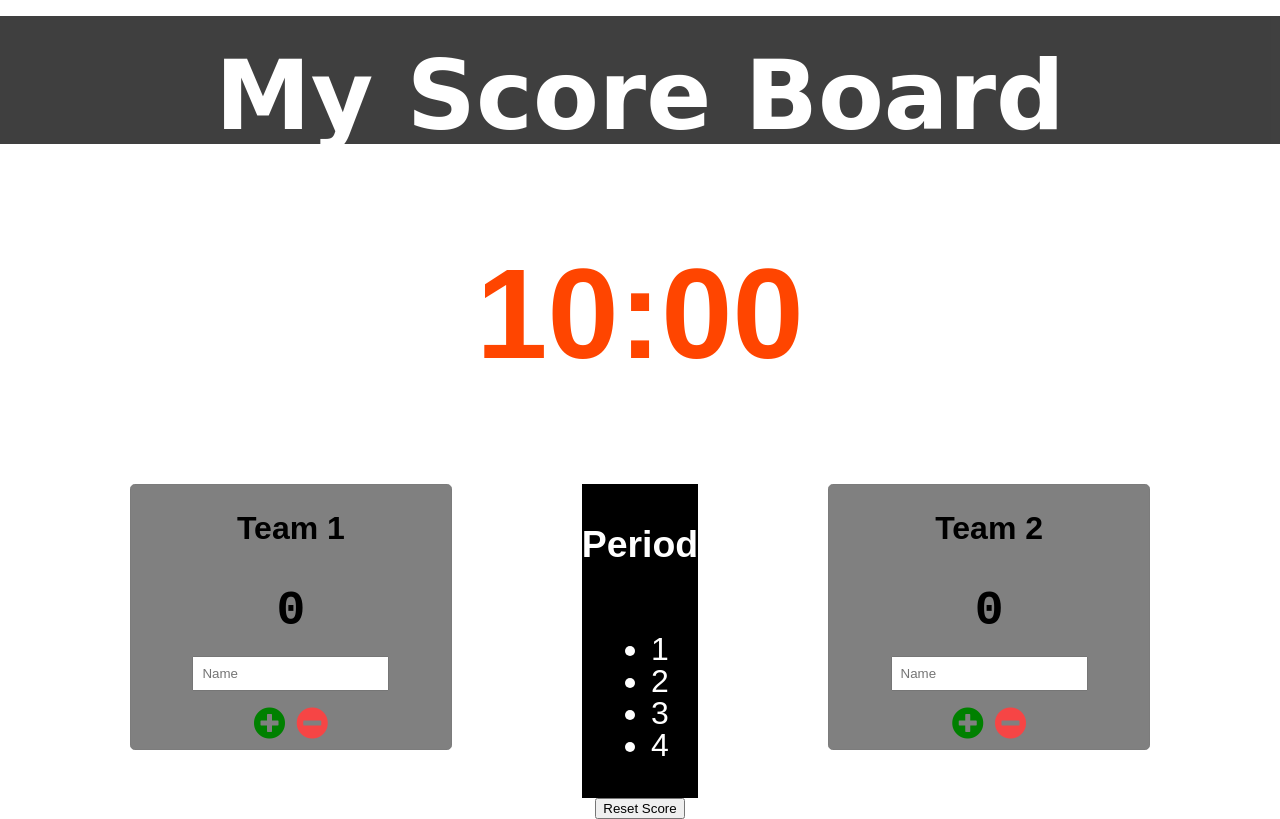
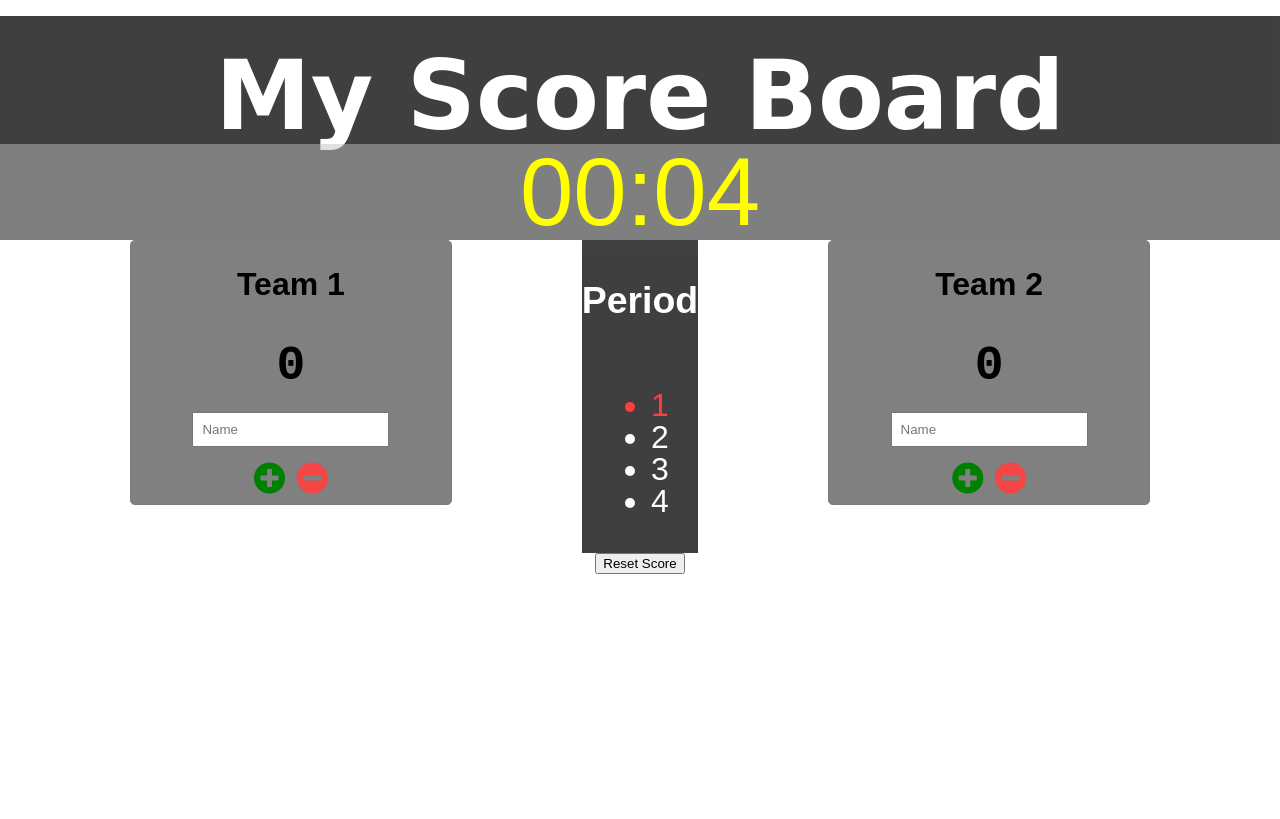
Before and after one commit to landoncass/Scoreboard, a website built with Vite: page index.html in a window 1280 px wide. Built offline with nearby package versions, Linux system fonts and the light colour scheme; files whose address does not match are found by name; a web font is replaced by a local one.

Commit message:
Functioning timer

```diff
--- a/index.html
+++ b/index.html
@@ -15,10 +15,15 @@
       <h1>My Score Board</h1>
     </header>
     <main>
-      <div class="Timer">
-        <h2 id="minutes">10</h2>
-        <h2>:</h2>
-        <h2 id="second">00</h2>
+      <div id="Timer">
+        <div>
+          <span class="minutes"></span>
+          <div class="smalltext">:</div>
+        </div>
+        <div>
+          <span class="seconds"></span>
+          <!-- <div class="smalltext">Seconds</div> -->
+        </div>
       </div>
       <section id="section" class="team1">
         <h2>Team 1</h2>
@@ -35,7 +40,7 @@
       <div id="period">
         <h3>Period</h3>
         <ul id="quarters">
-          <li id="quarter1">1</li>
+          <li id="quarter1" class="active">1</li>
           <li id="quarter2">2</li>
           <li id="quarter3">3</li>
           <li id="quarter4">4</li>
--- a/src/main.ts
+++ b/src/main.ts
@@ -15,11 +15,6 @@ function setupTeam(id: string) {
   ) as HTMLElement
   const resetButton = document.querySelector('.reset') as HTMLButtonElement
   const teamSection = document.getElementById('section')
-  // const timer = document.getElementById('Timer')
-
-  // function updateTimer(){
-  //   if
-  // }
 
   console.log({ inputElement, headingElement })
 
@@ -34,6 +29,7 @@ function setupTeam(id: string) {
   inputElement.addEventListener('input', updateTeamName)
 
   function resetScores(_event: Event) {
+    initializeClock()
     score = 0
     scoreElement.innerText = score.toString()
     teamSection!.style.backgroundColor = 'grey'
@@ -63,5 +59,39 @@ function setupTeam(id: string) {
   subtractButton?.addEventListener('click', decrementScore)
 }
 
+function initializeClock() {
+  let period = 1
+  let seconds = 10
+  var clock = document.getElementById('Timer')
+  var minutesSpan = clock?.querySelector('.minutes')
+  var secondsSpan = clock?.querySelector('.seconds')
+  let timer: number
+  function updateClock() {
+    seconds--
+    if (period > 4) {
+      clearInterval(timer)
+      seconds = 0
+    }
+    if (seconds === 0 && period <= 4) {
+      seconds = 10
+      period++
+      const lis = document.querySelectorAll(
+        '#quarters li'
+      ) as NodeListOf<HTMLLIElement>
+      lis.forEach((li) => li.classList.remove('active'))
+
+      const li = document.querySelector(`#quarter${period}`) as HTMLLIElement
+      li.classList.add('active')
+    }
+    minutesSpan!.innerHTML = Math.floor(seconds / 60)
+      .toString()
+      .padStart(2, '0')
+    secondsSpan!.innerHTML = (seconds % 60).toString().padStart(2, '0')
+  }
+  updateClock()
+  timer = setInterval(updateClock, 1000)
+}
+
+initializeClock()
 setupTeam('team1')
 setupTeam('team2')
--- a/src/style.css
+++ b/src/style.css
@@ -11,9 +11,8 @@ html {
 body {
   margin: 0;
   min-height: 100%;
-  background-image: url('court2.jpg');
-  background-size: 1800px;
-  background-repeat: no-repeat;
+  background-image: url('court3.jpg');
+  background-size: 100%;
 }
 
 h1 {
@@ -91,6 +90,7 @@ div {
   color: white;
   font-size: 2rem;
   background-color: black;
+  opacity: 75%;
 }
 
 #quarters {
@@ -99,10 +99,16 @@ div {
   align-items: center;
 }
 
-.Timer {
+#quarters .active {
+  color: red;
+}
+
+#Timer {
   display: flex;
-  color: orangered;
+  color: yellow;
+  background-color: rgba(0, 0, 0, 0.5);
   width: 100%;
+  font-size: 6rem;
 }
 
 .Timer h2 {
--- a/tsconfig.json
+++ b/tsconfig.json
@@ -1,9 +1,9 @@
 {
   "compilerOptions": {
-    "target": "ESNext",
+    "target": "ES2017",
     "useDefineForClassFields": true,
-    "module": "ESNext",
-    "lib": ["ESNext", "DOM"],
+    "module": "ES2020",
+    "lib": ["ES2017", "DOM"],
     "moduleResolution": "Node",
     "strict": true,
     "sourceMap": true,
```
Also changed, not shown: public/court3.jpg (added).
